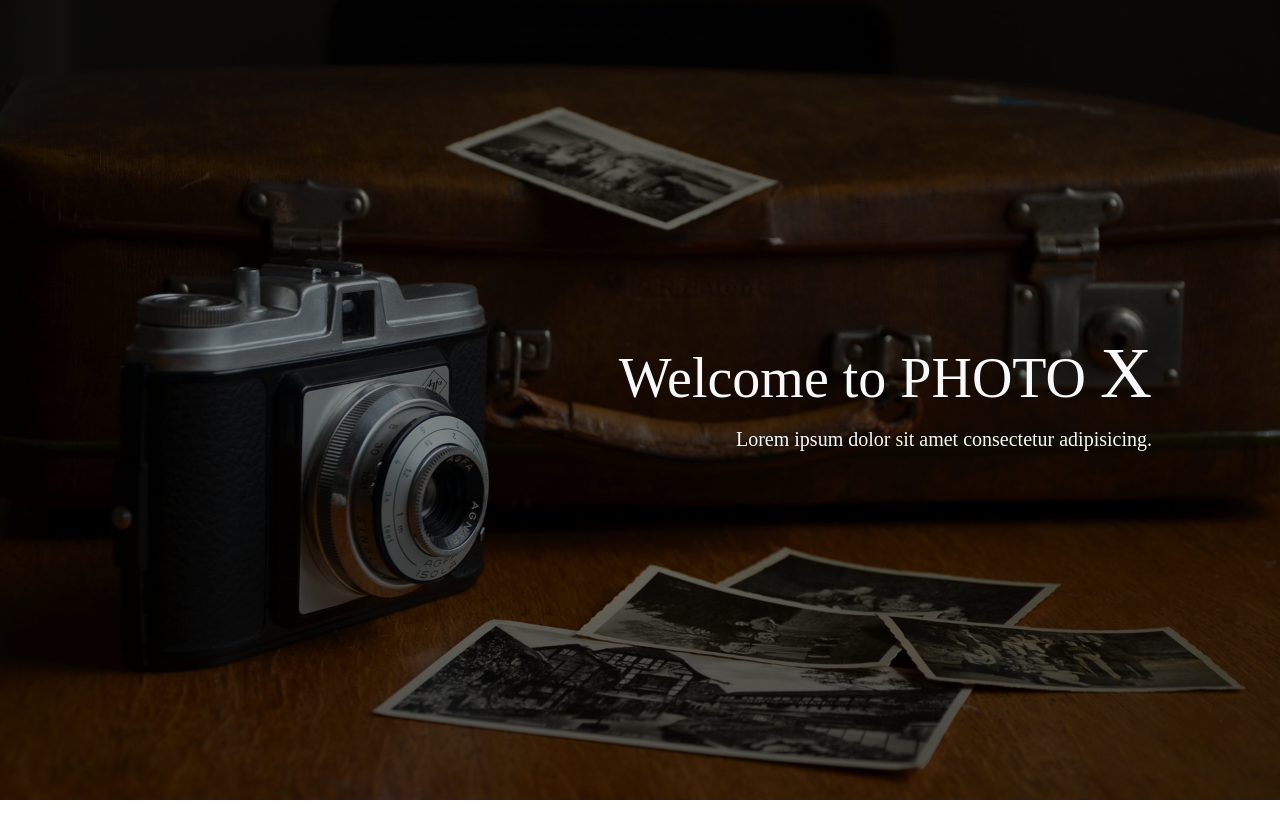
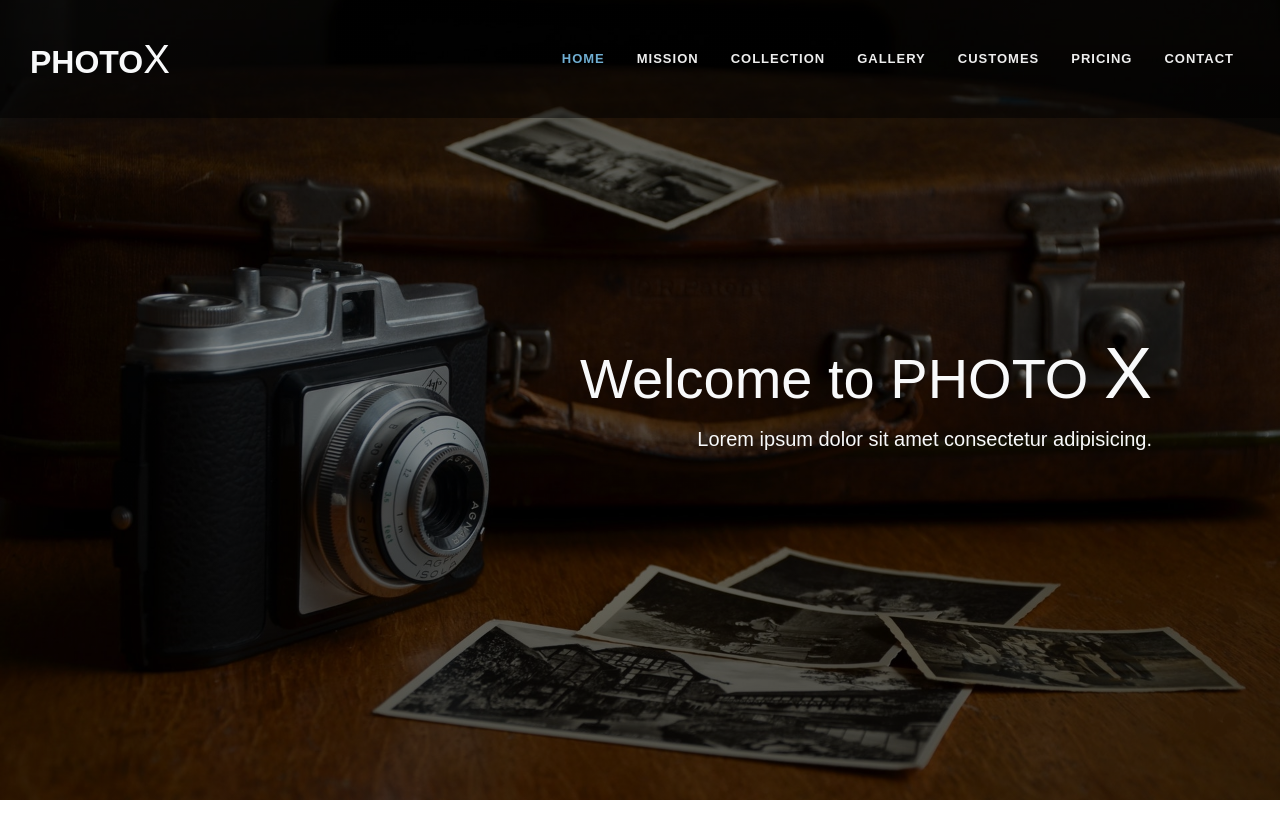
Before and after one commit to Piyal-Banik/PhotoX, a website: page index.html in a window 1280 px wide. Shown: the top 838 px of the page. Before the commit the page ends 800 px from the top, so only its background shows below. Drawn offline with nearby package versions, Linux system fonts and the light colour scheme.

Commit message:
Created the Navbar

```diff
--- a/css/styles.css
+++ b/css/styles.css
@@ -1,24 +1,68 @@
 body {
-    font-family: 'Montserrat', 'sans-serif';
+    font-family: 'Montserrat', sans-serif;
   }
 
-/*header*/
+  /* header */
+
   header {
-    height:100vh;
-    background: linear-gradient(rgba(0,0,0,.4), rgba(0,0,0, .5)), url(images/header-img.jpeg) no-repeat center center /cover;
+    height: 100vh;
+    background: linear-gradient(rgba(0, 0, 0, .4), rgba(0, 0, 0, .5)), url(images/header-img.jpeg) no-repeat center center /cover;
   }
 
-/*navbar*/
-/*end of navbar*/
+  /* navbar */
+  .nav-menu {
+    background: linear-gradient(rgba(0, 0, 0, .3), rgba(0, 0, 0, .5));
+    padding: 30px;
+    transition: all .7s;
+  }
 
+  .menu-item {
+    font-size: 13px;
+    letter-spacing: 1px;
+    color: #eee;
+    transition: color .5s;
+  }
 
-/*banner*/
+  .menu-item:hover {
+    color: #70aed2;
+  }
+
+  .nav-active {
+    color: #70aed2;
+  }
+
+  .line1, .line2, .line3 {
+    width: 23px;
+    height: 3px;
+    margin: 5px;
+    transition: all .4s;
+  }
+
+  .change .line1 {
+    transform: rotate(-45deg) translate(-5px, 6px);
+  }
+
+  .change .line2 {
+    opacity: 0;
+  }
+
+  .change .line3 {
+    transform: rotate(45deg) translate(-5px, -6px);
+  }
+
+  .custom-navbar {
+    padding: 5px 30px;
+    background: linear-gradient(rgba(0, 0, 0, .6), rgba(0, 0, 0, .7));
+  }
+  /* end of navbar */
+
+  /* banner */
   .banner {
     position: absolute;
     top: 50%;
     left: 50%;
-    transform: translate(-50%,-50%);
-    width:80%;
+    transform: translate(-50%, -50%);
+    width: 80%;
   }
 
   .banner-heading {
@@ -35,14 +79,14 @@ header {
 
   @keyframes anim {
     0% {
-        transform: translate(-100px);
+      transform: translateX(-100px);
       opacity: 0;
     }
     100% {
-        transform: translate(0);
+      transform: translateX(0);
       opacity: 1;
     }
   }
-/*end of banner*/
+  /* end of banner */
 
-/*end of header*/
+  /* end of header */
--- a/index.html
+++ b/index.html
@@ -3,9 +3,10 @@
 
 <head>
     <!-- Required meta tags always come first -->
-    <meta charset="utf-8">
+    <meta charset="UTF-8">
     <meta name="viewport" content="width=device-width, initial-scale=1, shrink-to-fit=no">
     <meta http-equiv="x-ua-compatible" content="ie=edge">
+    <link rel="icon" href="css/images/title-img.png">
 
     <!-- Bootstrap CSS -->
     <link rel="stylesheet" href="node_modules/bootstrap/dist/css/bootstrap.min.css">
@@ -17,7 +18,45 @@
     <body>
         <!-- header -->
         <header>
+
             <!-- navbar-->
+            <nav class="navbar navbar-expand-lg fixed-top nav-menu">
+                <a href="#" class="navbar-brand text-light text-uppercase"><span
+                    class="h2 font-weight-bold">photo</span><span class="h1">x</span></a>
+                <button class="navbar-toggler nav-button" type="button" data-toggle="collapse" data-target="#myNavbar">
+                    <div class="bg-light line1"></div>
+                    <div class="bg-light line2"></div>
+                    <div class="bg-light line3"></div>
+                </button>
+                <div class="collapse navbar-collapse justify-content-end
+                    text-uppercase font-weight-bold" id="myNavbar">
+                    <ul class="navbar-nav">
+                        <li class="nav-item">
+                            <a href="#" class="nav-link m-2 menu-item nav-active">Home</a>
+                        </li>
+                        <li class="nav-item">
+                            <a href="#" class="nav-link m-2 menu-item">Mission</a>
+                        </li>
+                        <li class="nav-item">
+                            <a href="#" class="nav-link m-2 menu-item">Collection</a>
+                        </li>
+                        <li class="nav-item">
+                            <a href="#" class="nav-link m-2 menu-item">Gallery</a>
+                        </li>
+                        <li class="nav-item">
+                            <a href="#" class="nav-link m-2 menu-item">Customes</a>
+                        </li>
+                        <li class="nav-item">
+                            <a href="#" class="nav-link m-2 menu-item">Pricing</a>
+                        </li>
+                        <li class="nav-item">
+                            <a href="#" class="nav-link m-2 menu-item">Contact</a>
+                        </li>
+                    </ul>
+                </div>
+
+            </nav>
+
             <!-- end of navbar -->
 
             <!--banner-->
@@ -29,10 +68,62 @@
             <!--end of banner-->
         </header>
 
+        <br>
+        <br>
+        <br>
+        <br>
+        <br>
+        <br>
+        <br>
+        <br>
+        <br>
+        <br>
+        <br>
+        <br>
+        <br>
+        <br>
+        <br>
+        <br>
+        <br>
+        <br>
+        <br>
+        <br>
+        <br>
+        <br>
+        <br>
+        <br>
+        <br>
+        <br>
+        <br>
+        <br>
+        <br>
+        <br>
+        <br>
+        <br>
+        <br>
+        <br>
+        <br>
+        <br>
+        <br>
+        <br>
+        <br>
+        <br>
+        <br>
+        <br>
+        <br>
+        <br>
+        <br>
+        <br>
+        <br>
+        <br>
+        <br>
+        <br>
+
         <!-- jQuery first, then Popper.js, then Bootstrap JS. -->
         <script src="node_modules/jquery/dist/jquery.slim.min.js"></script>
         <script src="node_modules/popper.js/dist/umd/popper.min.js"></script>
         <script src="node_modules/bootstrap/dist/js/bootstrap.min.js"></script>
+        <script src="script.js"></script>
     </body>
 
 </head>
--- /dev/null
+++ b/script.js
@@ -0,0 +1,16 @@
+$(document).ready(function() {
+    $('.nav-button').click(function() {
+        $('.nav-button').toggleClass('change');
+    });
+    $(window).scroll(function() {
+        let position = $(this).scrollTop();
+        if(position >= 200) {
+            $('.nav-menu').addClass('custom-navbar');
+        }
+        else {
+            $('.nav-menu').removeClass('custom-navbar');
+        }
+        console.log(position);
+    });
+
+});
```
Lines whose indentation alone changed are shown as unchanged.
